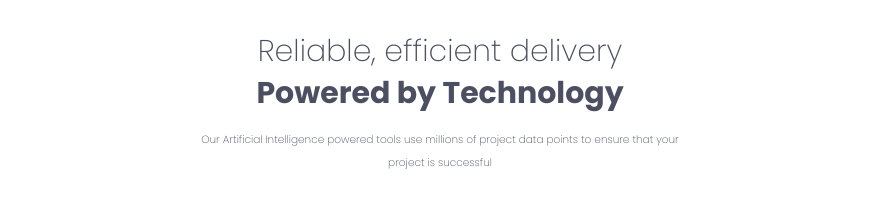
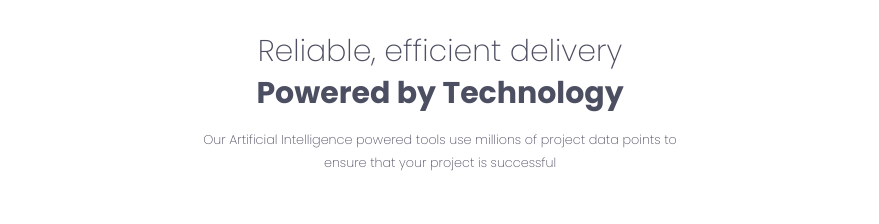
Before and after one commit to AmIKamil/four-card-feature-section, a plain HTML site: page index.html in a window 1280 px wide. Shown: the top 224 px of the page, without its empty margins (200-1079 px from the left). Drawn offline with Linux system fonts and the light colour scheme.

Commit message:
Changed font size 0.7 -> 0.85rem

```diff
--- a/style.css
+++ b/style.css
@@ -86,7 +86,7 @@ main header{
 
 header p:nth-last-of-type(1){
     text-align: center;
-    font-size: 0.70rem;
+    font-size: 0.85rem;
     padding: 0 9rem;
     margin: 1rem 0;
     line-height: 1.5rem;
```
